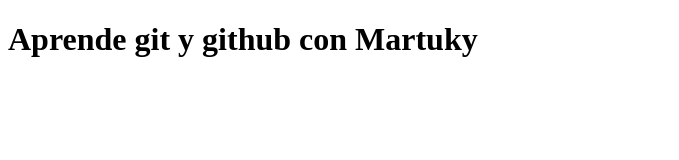
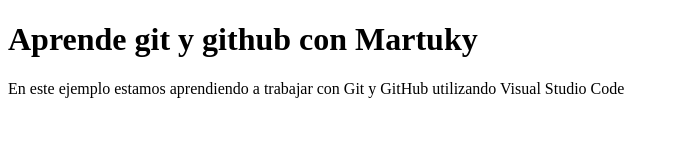
Before and after one commit to Angel3839/miproyectoweb, a plain HTML site: page index.html in a window 1280 px wide. Shown: the whole page, without its empty margins (0-679 px from the left). Drawn offline with Linux system fonts and the light colour scheme.

Commit message:
Cambios de contenido en index.html

```diff
--- a/index.html
+++ b/index.html
@@ -8,5 +8,6 @@
 </head>
 <body>
     <h1>Aprende git y github con Martuky</h1>
+    <p>En este ejemplo estamos aprendiendo a trabajar con Git y GitHub utilizando Visual Studio Code</p>
 </body>
 </html>
```
